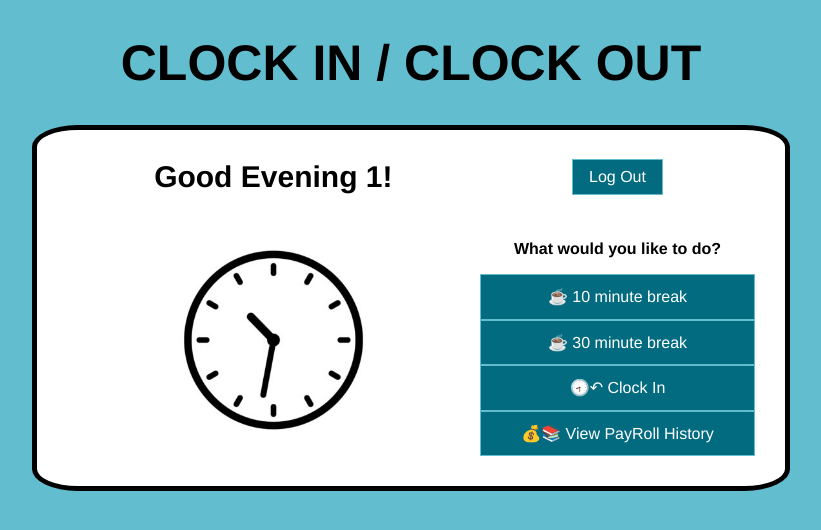
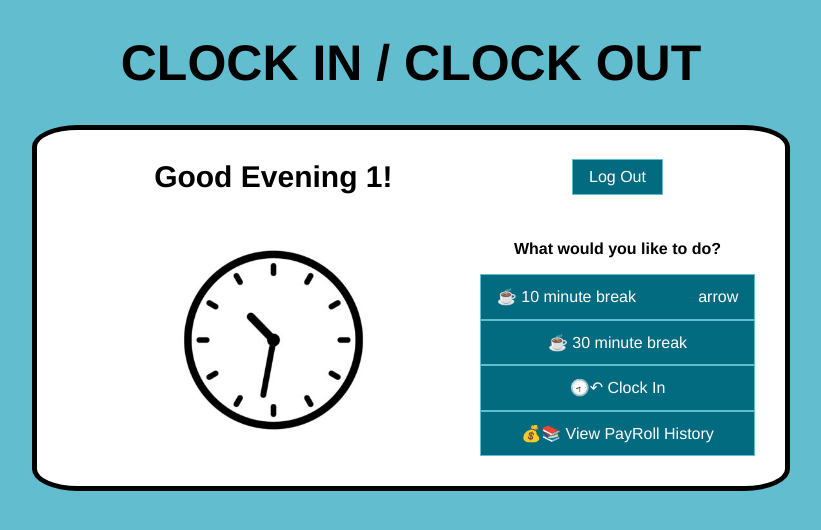
Before and after one commit to Nikhil-Naikar/Clock-In-Clock-Out, a Vue app in the folder frontend/: page /main/1 in a window 1280 px wide. Shown: the top 530 px of the page, without its empty margins (229-1050 px from the left). Built offline with nearby package versions, Linux system fonts and the light colour scheme.

Commit message:
Update MainPage.vue

```diff
--- a/frontend/src/pages/worker/MainPage.vue
+++ b/frontend/src/pages/worker/MainPage.vue
@@ -12,7 +12,7 @@
             </div>
             <div class="selection-container">
                     <p class="small-text">What would you like to do?</p>
-                    <base-button class="more-height" mode="big-buttons">☕️ 10 minute break</base-button>
+                    <base-button class="more-height flex-button" mode="big-buttons">☕️ 10 minute break <span>arrow</span></base-button>
                     <base-button class="more-height" mode="big-buttons">☕️ 30 minute break</base-button>
                     <base-button class="more-height" v-if="!isClockedIn"  mode="big-buttons" @click="startShift">🕣↶ Clock In</base-button>
                     <base-button class="more-height" v-else  mode="big-buttons" @click="endShift">🕣↷ Clock Out</base-button>
@@ -76,6 +76,12 @@ export default {
     font-weight: bold;
 }
 
+.flex-button{
+    display: flex;
+    justify-content: space-between;
+    align-items: center;
+}
+
 .grid-container {
     display: grid;
     grid-template-columns: 60% 40%;
```
